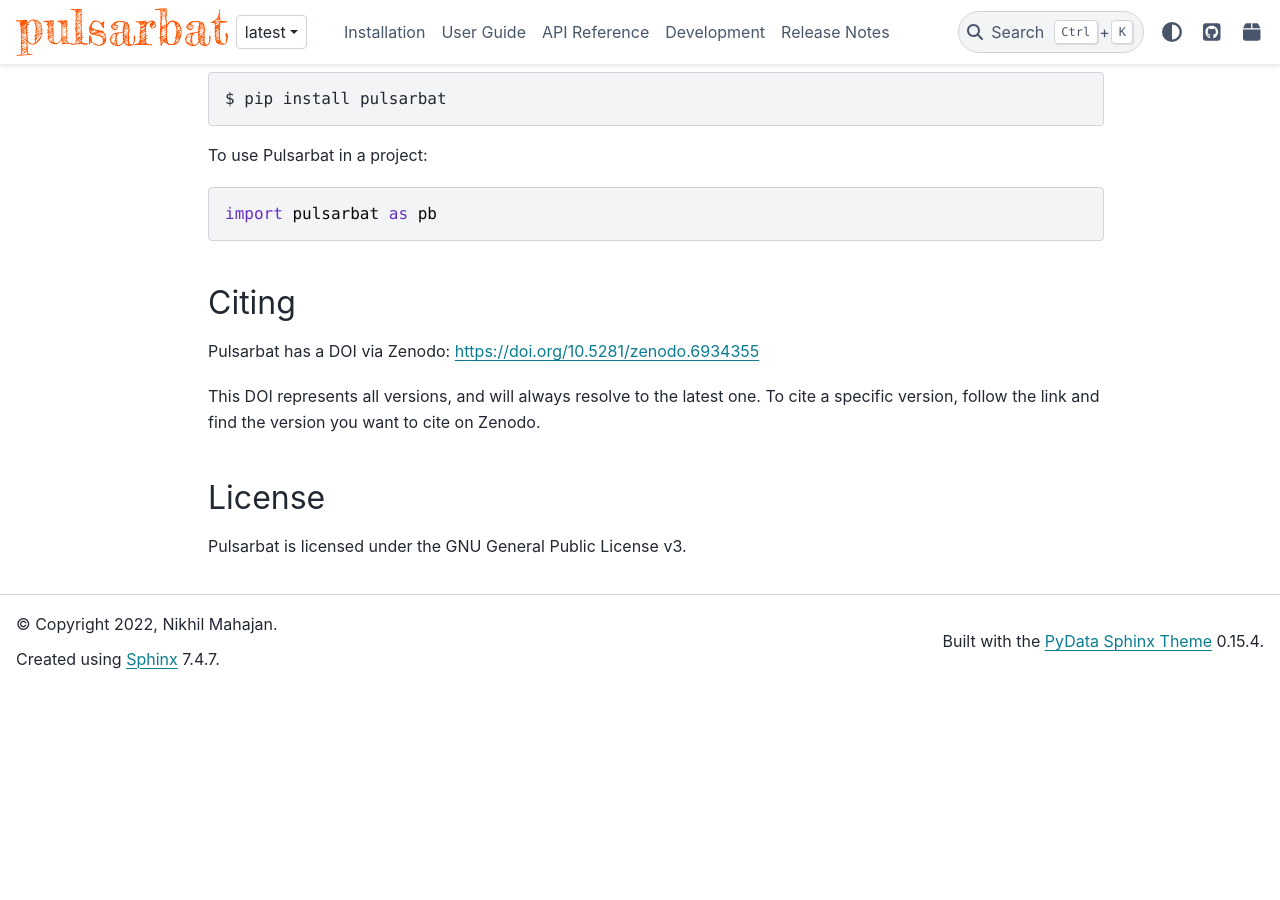
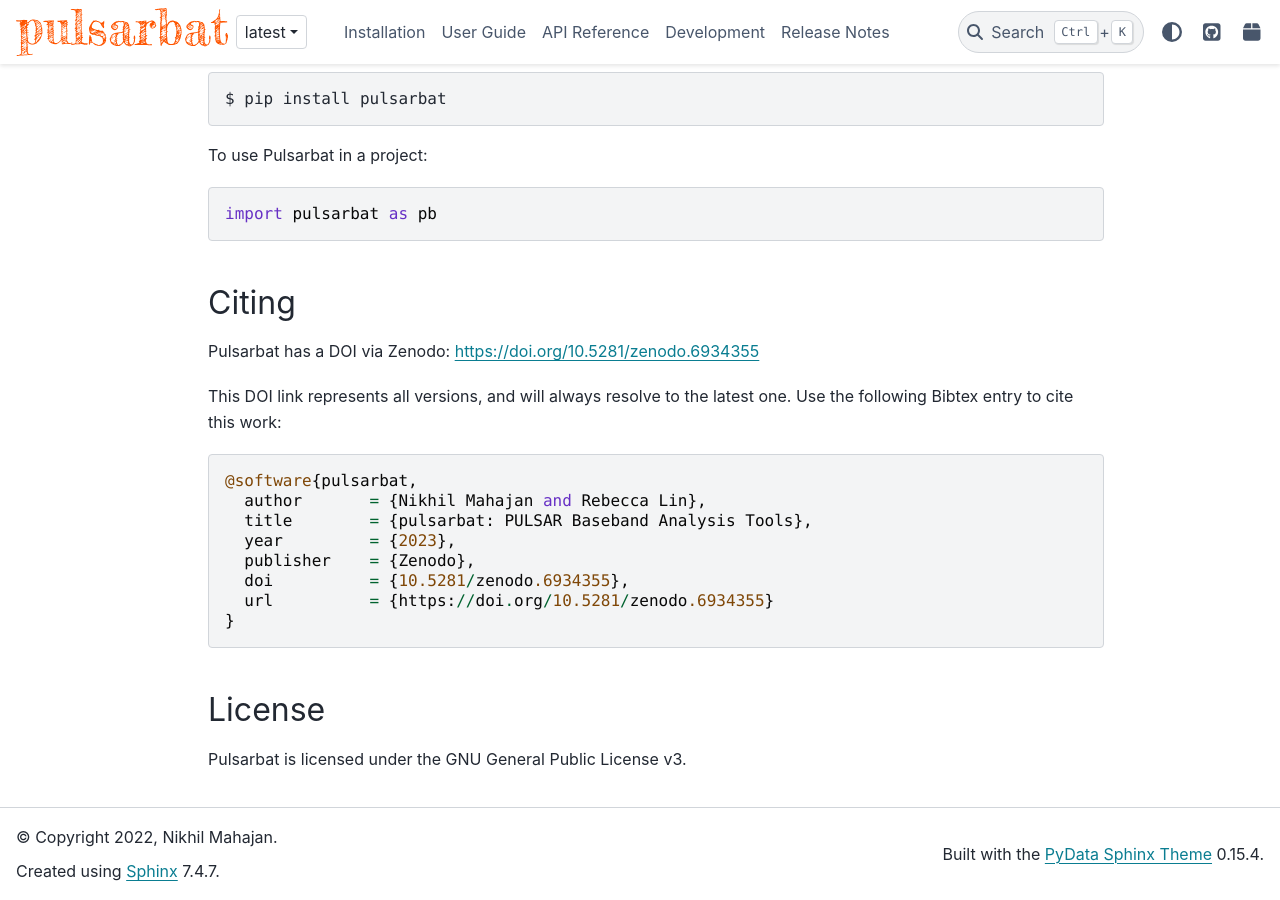
Before and after one commit to theXYZT/pulsarbat, a Sphinx documentation site: the page built from docs/index.rst, in a window 1280 px wide and 900 px high, scrolled down 634 px. Built offline with Sphinx 7.4.7 and the PyData theme 0.15.4, drawn with Linux system fonts in a browser that asks for light colours; pages that are not in the unit, such as notebooks, are missing from menus; before the commit the page ends 1322 px from its top, so only the background shows below that.

Commit message:
Update bibtex entry in docs.

```diff
--- a/docs/index.rst
+++ b/docs/index.rst
@@ -41,8 +41,19 @@ Citing
 
 Pulsarbat has a DOI via Zenodo: https://doi.org/10.5281/zenodo.6934355
 
-This DOI represents all versions, and will always resolve to the latest one. To cite a specific version, follow the link and find the version you want to cite on Zenodo.
+This DOI link represents all versions, and will always resolve to the latest one.
+Use the following Bibtex entry to cite this work:
 
+.. code-block::
+
+    @software{pulsarbat,
+      author       = {Nikhil Mahajan and Rebecca Lin},
+      title        = {pulsarbat: PULSAR Baseband Analysis Tools},
+      year         = {2023},
+      publisher    = {Zenodo},
+      doi          = {10.5281/zenodo.6934355},
+      url          = {https://doi.org/10.5281/zenodo.6934355}
+    }
 
 License
 -------
```
